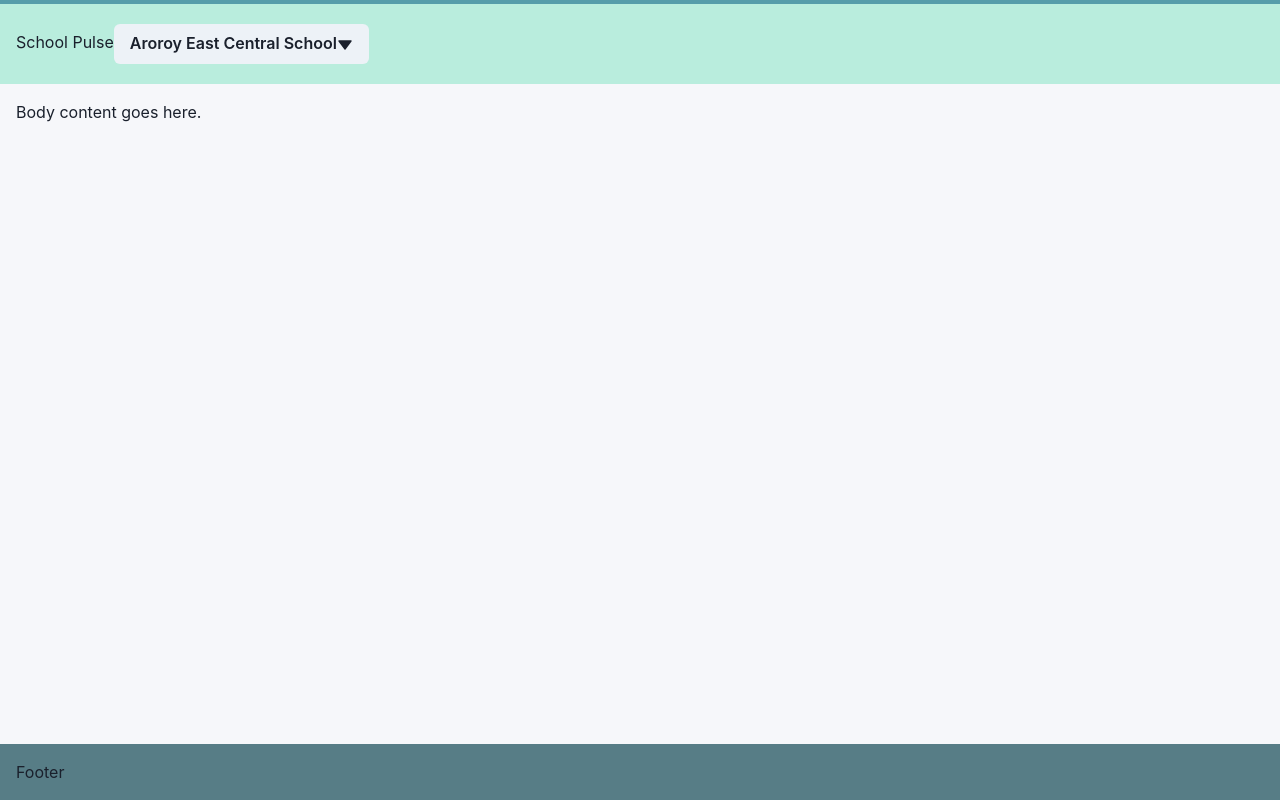
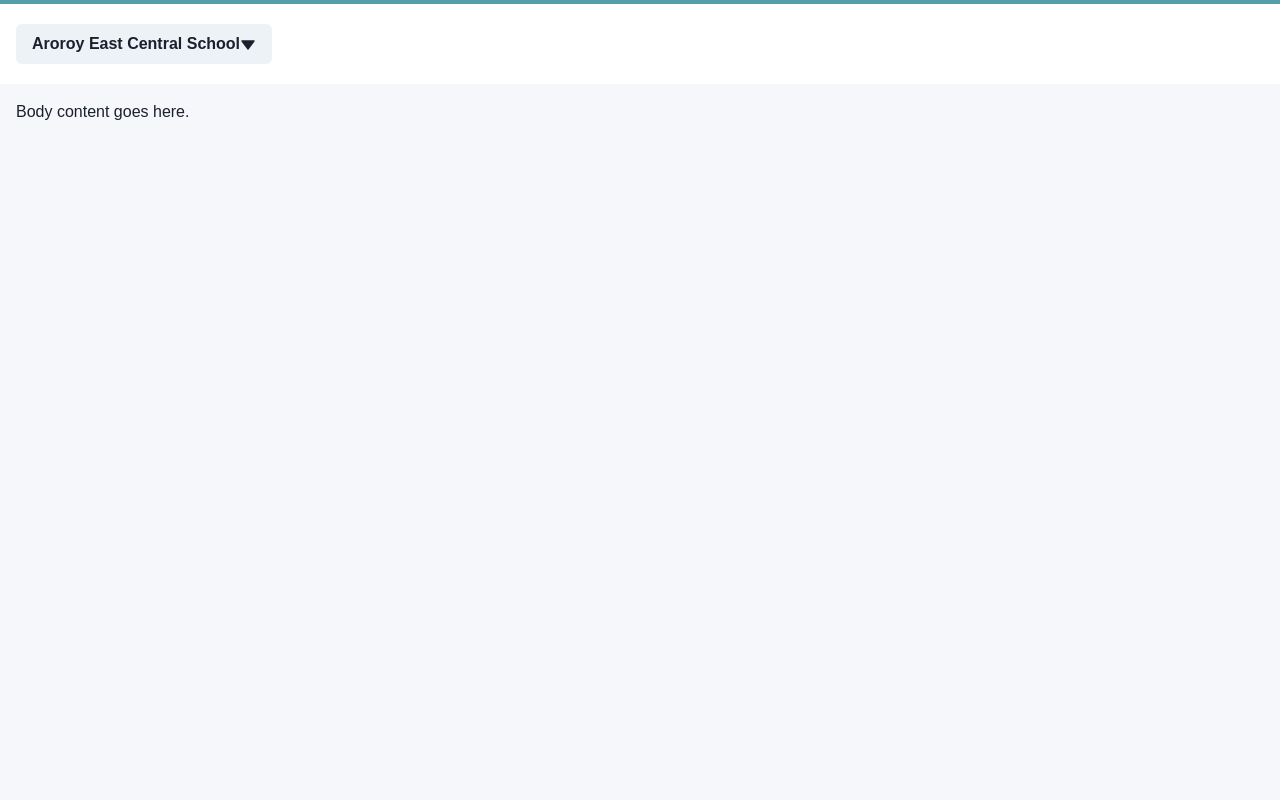
Before and after one commit to khake19/school-pulse, a Next.js app: page / in a window 1280 px wide. Built offline with nearby package versions, Linux system fonts and the light colour scheme.

Commit message:
Add fonts

```diff
--- a/package.json
+++ b/package.json
@@ -14,6 +14,8 @@
     "@chakra-ui/react": "^2.6.0",
     "@emotion/react": "^11.10.8",
     "@emotion/styled": "^11.10.8",
+    "@fontsource/open-sans": "^4.5.14",
+    "@fontsource/raleway": "^4.5.12",
     "@types/node": "18.16.3",
     "@types/react": "18.2.0",
     "@types/react-dom": "18.2.1",
--- a/src/components/Header/Header.tsx
+++ b/src/components/Header/Header.tsx
@@ -4,10 +4,9 @@ import { TriangleDownIcon } from '@chakra-ui/icons'
 
 const Header = () => {
   return (
-    <Box w="100%" bg="#B9EDDD" px={4} boxShadow="base" borderTop="solid 4px #569DAA">
+    <Box w="100%" px={4} boxShadow="base" borderTop="solid 4px #569DAA">
       <Flex h={20} alignItems="center" justifyContent="space-between">
         <Box>
-          School Pulse
           <Menu>
             <MenuButton as={Button}>
               Aroroy East Central School
--- a/src/components/Layout/Layout.tsx
+++ b/src/components/Layout/Layout.tsx
@@ -11,10 +11,6 @@ const Layout = ({ children }) => {
           {/* Main content goes here */}
           <Text>Body content goes here.</Text>
         </Box>
-
-        <Box w="100%" bg="#577D86" p={4}>
-          Footer
-        </Box>
       </Flex>
     </Flex>
   )
--- a/src/pages/_app.tsx
+++ b/src/pages/_app.tsx
@@ -1,11 +1,18 @@
 import '~/styles/globals.css'
 import type { AppProps } from 'next/app'
-import { ChakraProvider } from '@chakra-ui/react'
+import { extendTheme, ChakraProvider } from '@chakra-ui/react'
 import Layout from '~/components/Layout'
+
+const theme = extendTheme({
+  fonts: {
+    heading: `'Open Sans', sans-serif`,
+    body: `'Raleway', sans-serif`
+  }
+})
 
 export default function App({ Component, pageProps }: AppProps) {
   return (
-    <ChakraProvider>
+    <ChakraProvider theme={theme}>
       <Layout>
         <Component {...pageProps} />
       </Layout>
```
Also changed, not shown: src/components/Header/Header.module.css (deleted, +0 -8 lines), src/components/Header/Header.style.ts (added, +14 -0 lines), 1 other file (tests, documents, lock files or other folders).
